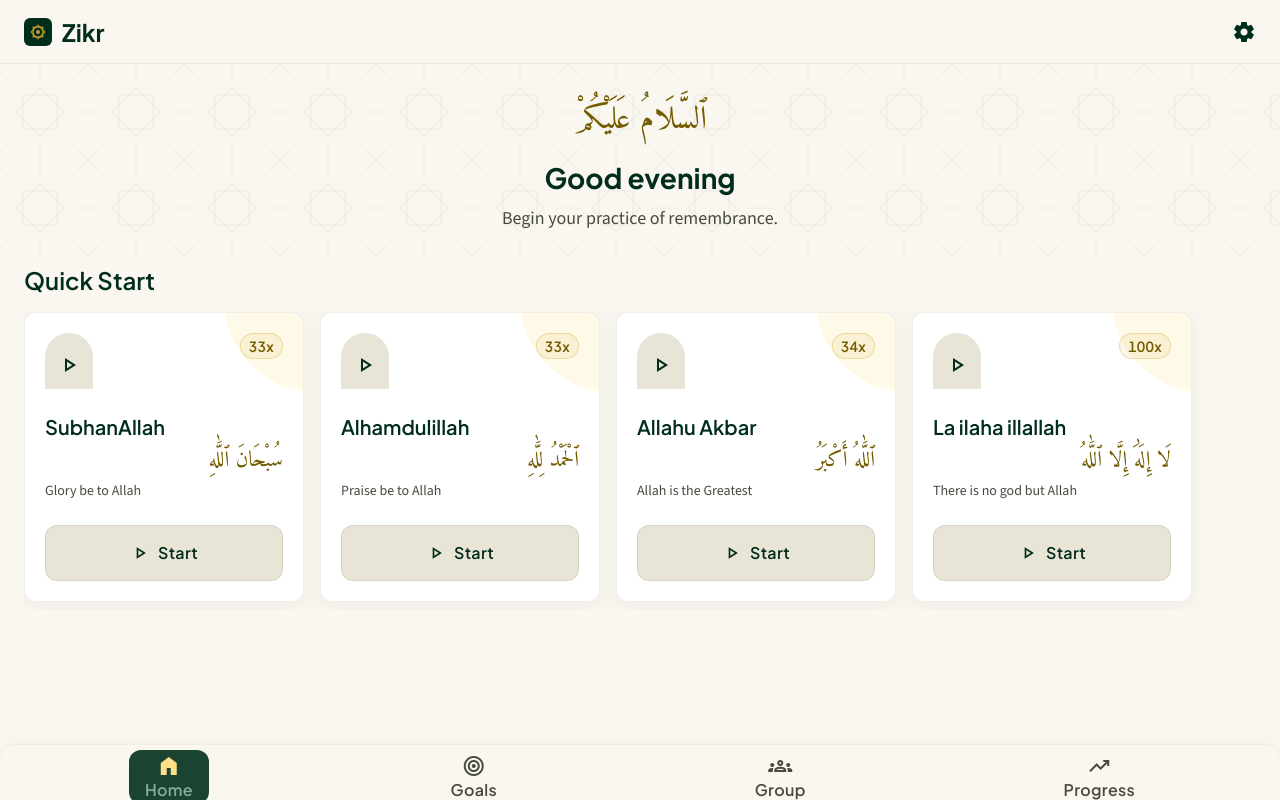
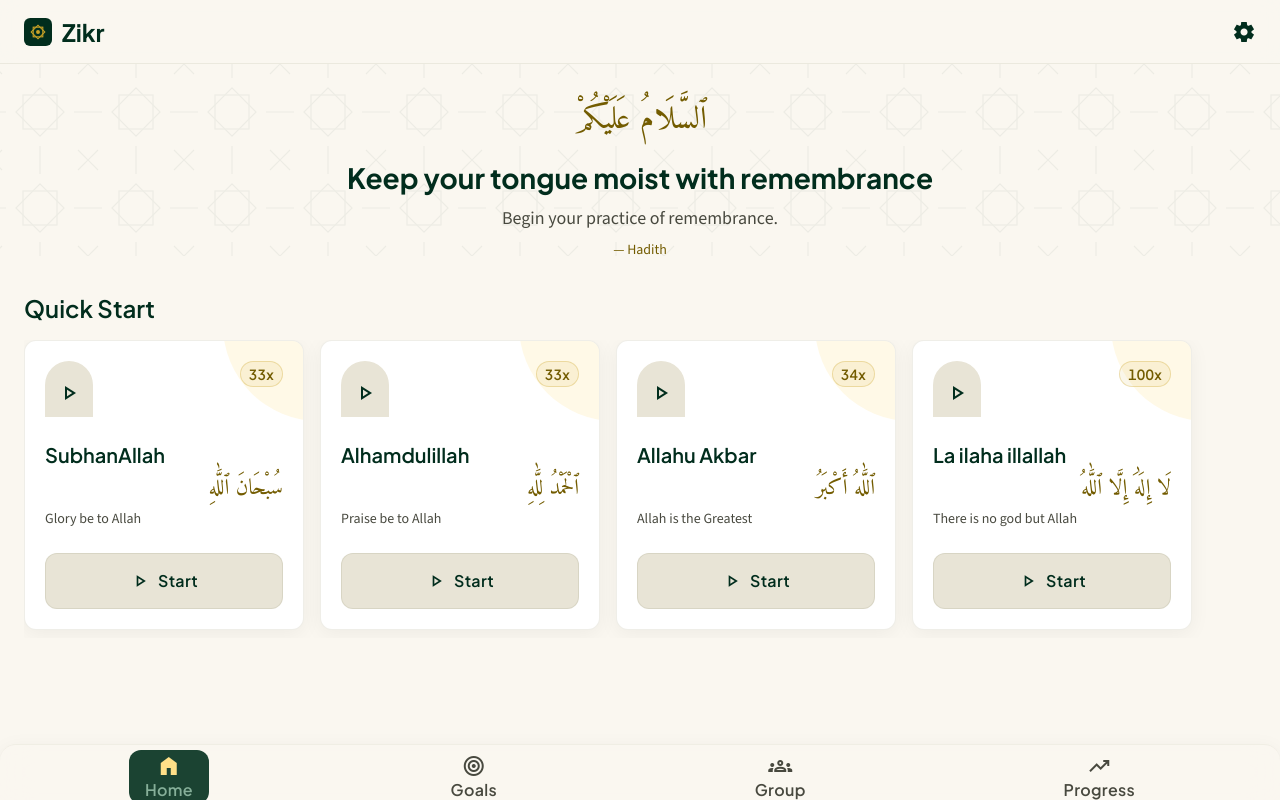
Before and after one commit to shafi-/tasbeeh, a React (Vite) app: page /welcome in a window 1280 px wide. Both pictures are taken after a click on the button "Skip". Built offline with nearby package versions, Linux system fonts and the light colour scheme; no server answers.

Commit message:
feat(home): replace clock greeting with daily rotating dhikr phrase
Hero now shows a phrase of the day (Qur'an/hadith-inspired lines with a
small gold source caption) instead of 'Good morning'. Streak users still
get 'Keep it going!'

```diff
--- a/src-v2/pages/Home.tsx
+++ b/src-v2/pages/Home.tsx
@@ -4,7 +4,7 @@
  * INTEGRATED WITH ZUSTAND STORES
  */
 
-import React, { useEffect, useState } from 'react';
+import React, { useEffect, useMemo, useState } from 'react';
 import { useNavigate } from 'react-router-dom';
 import TopAppBar from '../components/navigation/TopAppBar';
 import BottomNav from '../components/navigation/BottomNav';
@@ -22,15 +22,25 @@ import { getZikrDisplayInfo } from '../utils/zikrMapping';
 import { formatDate, getToday } from '../../src/core/utils/dateUtils';
 import { Zikr } from '../../src/core/db/types';
 
-const getGreeting = (): string => {
-  const hour = new Date().getHours();
-  if (hour < 12) return 'Good morning';
-  if (hour < 17) return 'Good afternoon';
-  return 'Good evening';
+/** Rotating hero phrases — one per day, rooted in dhikr itself. */
+const DAILY_PHRASES: Array<{ text: string; source?: string }> = [
+  { text: 'Remember Me, and I will remember you', source: "Qur'an 2:152" },
+  { text: 'Hearts find rest in remembrance', source: "Qur'an 13:28" },
+  { text: 'Truly, remembrance is the greatest', source: "Qur'an 29:45" },
+  { text: 'Keep your tongue moist with remembrance', source: 'Hadith' },
+  { text: 'In stillness, the heart remembers' },
+];
+
+const getPhraseOfDay = () => {
+  const now = new Date();
+  const startOfYear = new Date(now.getFullYear(), 0, 0);
+  const day = Math.floor((now.getTime() - startOfYear.getTime()) / 86400_000);
+  return DAILY_PHRASES[day % DAILY_PHRASES.length];
 };
 
 const Home: React.FC = () => {
   const navigate = useNavigate();
+  const phrase = useMemo(() => getPhraseOfDay(), []);
 
   // Store integrations
   const zikrs = useZikrStore(state => state.zikrs);
@@ -194,7 +204,7 @@ const Home: React.FC = () => {
             </div>
           )}
           <h2 className="relative font-headline-lg-mobile text-headline-lg-mobile text-primary mt-2">
-            {streakDays > 0 ? 'Keep it going!' : getGreeting()}
+            {streakDays > 0 ? 'Keep it going!' : phrase.text}
           </h2>
           <p className="relative font-body-md text-body-md text-on-surface-variant">
             {todayTotal > 0
@@ -202,6 +212,11 @@ const Home: React.FC = () => {
               : 'Begin your practice of remembrance.'
             }
           </p>
+          {streakDays === 0 && phrase.source && (
+            <p className="relative font-caption text-caption text-tertiary">
+              — {phrase.source}
+            </p>
+          )}
         </section>
 
         {/* Daily Goal Progress — mihrab arch */}
```
